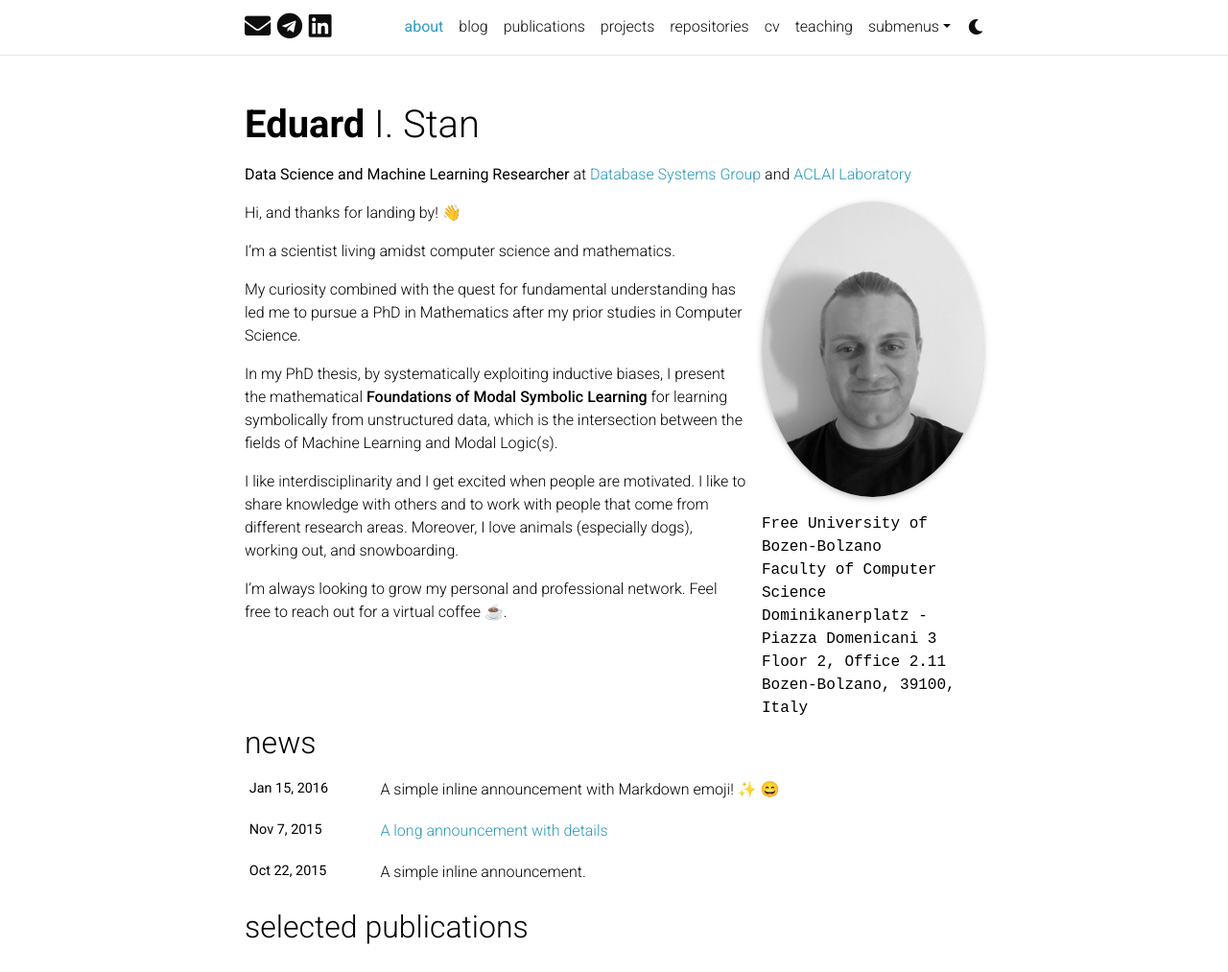
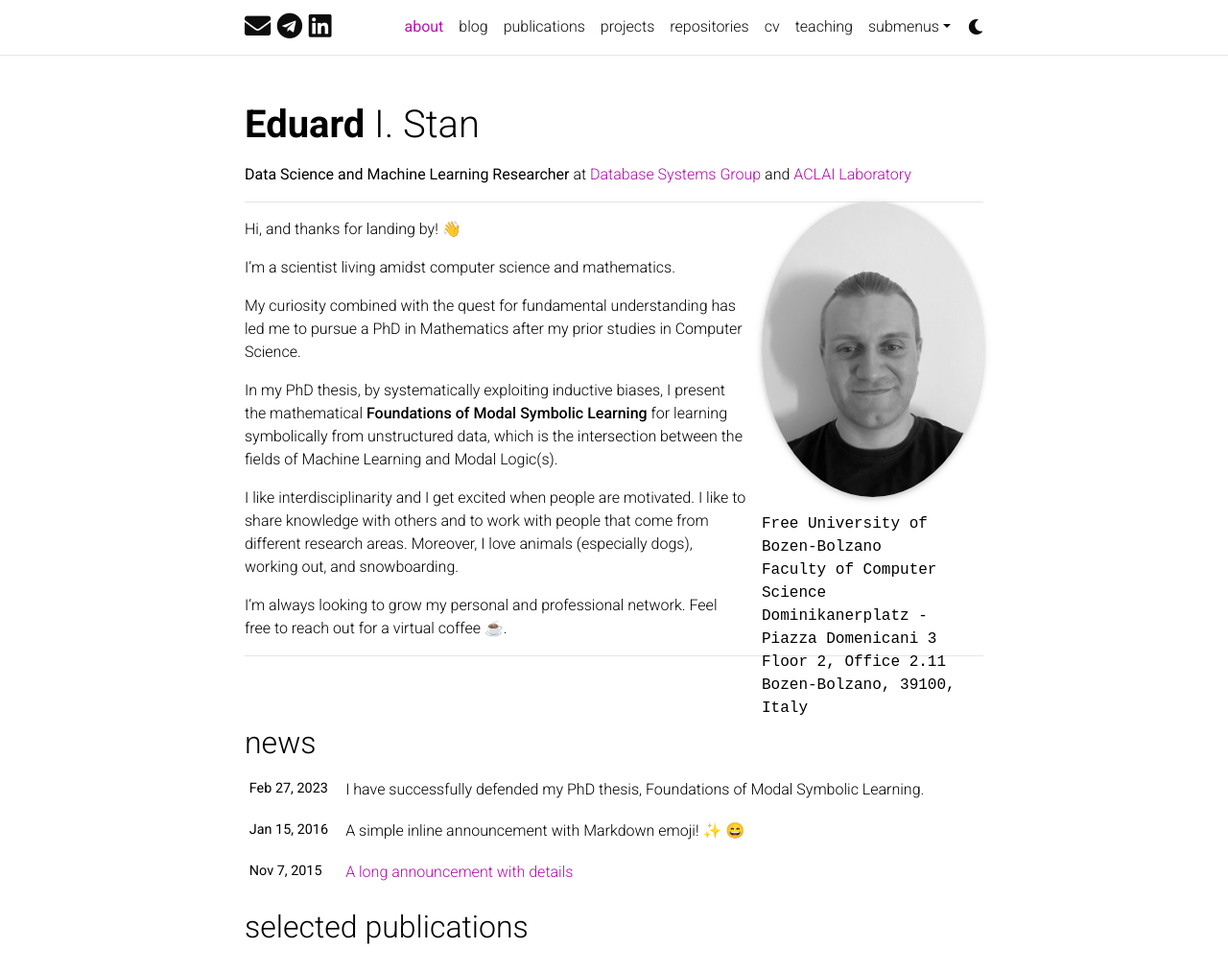
Before and after one commit to eduardstan/eduardstan.github.io, a Jekyll site: the page built from _pages/about.md, in a window 1280 px wide and 1302 px high, cut to the strip 0-1013 px from the top of the window. Shown: the whole strip at 96% size. Built offline with Jekyll 4.4.1, drawn with Linux system fonts in a browser that asks for light colours; full-size pictures stand in for the smaller copies a plugin makes; emoji names are drawn with the system emoji font; comment, search, counter and statistics services are not loaded; a style sheet for code colours, icons or effects is not loaded.

Commit message:
Added phd thesis defense news

```diff
--- a/_pages/about.md
+++ b/_pages/about.md
@@ -21,6 +21,8 @@ selected_papers: true # includes a list of papers marked as "selected={true}"
 social: true  # includes social icons at the bottom of the page
 ---
 
+***
+
 Hi, and thanks for landing by! :wave:
 
 I'm a scientist living amidst computer science and mathematics.
@@ -32,3 +34,5 @@ In my PhD thesis, by systematically exploiting inductive biases, I present the m
 I like interdisciplinarity and I get excited when people are motivated. I like to share knowledge with others and to work with people that come from different research areas. Moreover, I love animals (especially dogs), working out, and snowboarding.
 
 I'm always looking to grow my personal and professional network. Feel free to reach out for a virtual coffee :coffee:.
+
+***
--- a/_sass/_themes.scss
+++ b/_sass/_themes.scss
@@ -7,7 +7,7 @@
   --global-code-bg-color: #{$code-bg-color-light};
   --global-text-color: #{$black-color};
   --global-text-color-light: #{$grey-color};
-  --global-theme-color: #{$cyan-color};
+  --global-theme-color: #{$purple-color};
   --global-hover-color: #{$purple-color};
   --global-footer-bg-color: #{$grey-color-dark};
   --global-footer-text-color: #{$grey-color-light};
@@ -38,7 +38,7 @@ html[data-theme='dark'] {
   --global-code-bg-color: #{$code-bg-color-dark};
   --global-text-color: #{$grey-color-light};
   --global-text-color-light: #{$grey-color-light};
-  --global-theme-color: #{$green-color-light};
+  --global-theme-color: #{$cyan-color};
   --global-hover-color: #{$cyan-color};
   --global-footer-bg-color: #{$grey-color-light};
   --global-footer-text-color: #{$grey-color-dark};
```
Also changed, not shown: _news/announcement_1.md (deleted, +0 -7 lines), _news/phd_thesis_defense.md (added, +7 -0 lines).
